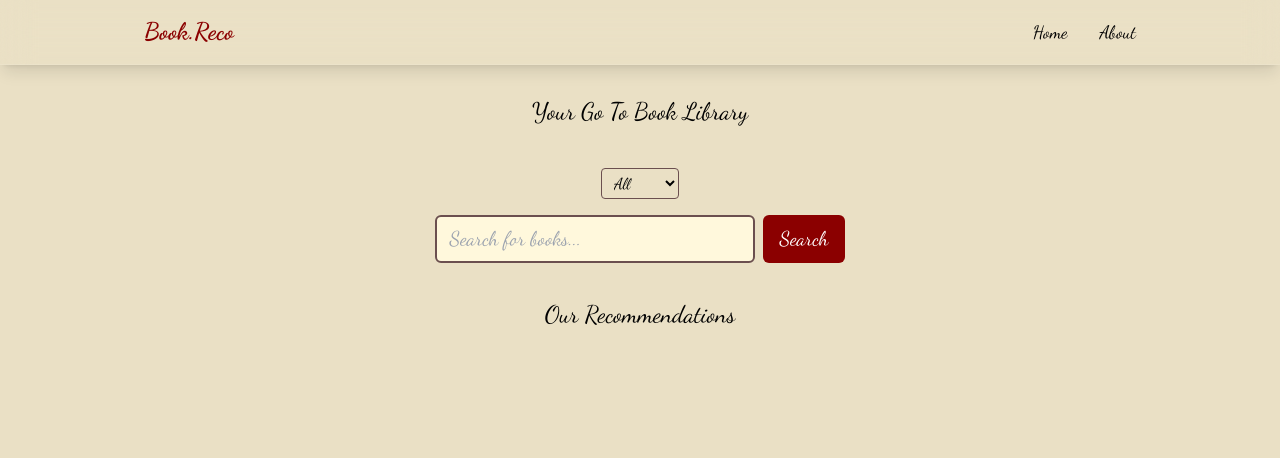
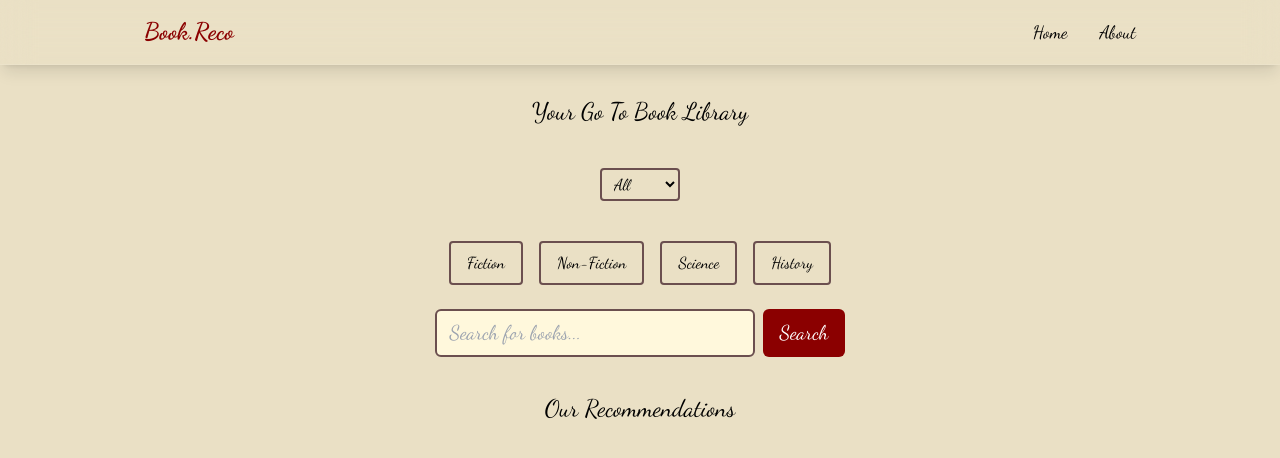
Before and after one commit to ayoubkheribi/Book-library, a React (Vite) app in the folder book-reco/: page / in a window 1280 px wide. Shown: the top 458 px of the page. Built offline with nearby package versions, Linux system fonts and the light colour scheme.

Commit message:
add predefined catigoris

```diff
--- a/book-reco/src/pages/HomePage.jsx
+++ b/book-reco/src/pages/HomePage.jsx
@@ -9,6 +9,7 @@ function HomePage() {
   const [error, setError] = useState("");
   const [loading, setLoading] = useState(false);
   const [filter, setFilter] = useState("all");
+  const categories = ["Fiction", "Non-Fiction", "Science", "History"];
 
   const searchBooks = async () => {
     if (!query) return;
@@ -45,6 +46,19 @@ function HomePage() {
     }
   };
 
+  const searchByCategory = async (category) => {
+    try {
+      const response = await fetch(
+        `https://www.googleapis.com/books/v1/volumes?q=subject:${category}`
+      );
+      const data = await response.json();
+      setBooks(data.items || []);
+      setError(null);
+    } catch (err) {
+      setError("Failed to load category books.");
+    }
+  };
+
   return (
     <div className="container mx-auto p-4 flex flex-col items-center mt-20">
       <h1 className="text-2xl mb-10">Your Go To Book Library</h1>
@@ -53,12 +67,24 @@ function HomePage() {
         <select
           value={filter}
           onChange={(e) => setFilter(e.target.value)}
-          className="border border-[#6b4f4f] px-2 py-1 rounded bg-inherit"
+          className="border-2 border-[#6b4f4f] px-2 py-1 rounded bg-inherit hover:bg-[#d8ccab]"
         >
-          <option className="bg-inherit" value="all">All</option>
-          <option className="bg-inherit" value="title">Title</option>
-          <option className="bg-inherit" value="author">Author</option>
+          <option value="all">All</option>
+          <option value="title">Title</option>
+          <option value="author">Author</option>
         </select>
+      </div>
+
+      <div className="flex gap-4 my-6">
+        {categories.map((cat) => (
+          <button
+            key={cat}
+            onClick={() => searchByCategory(cat)}
+            className="px-4 py-2 border-2 border-[#6b4f4f] rounded hover:bg-[#d8ccab]"
+          >
+            {cat}
+          </button>
+        ))}
       </div>
 
       <SearchBar query={query} setQuery={setQuery} onSearch={searchBooks} />
```
